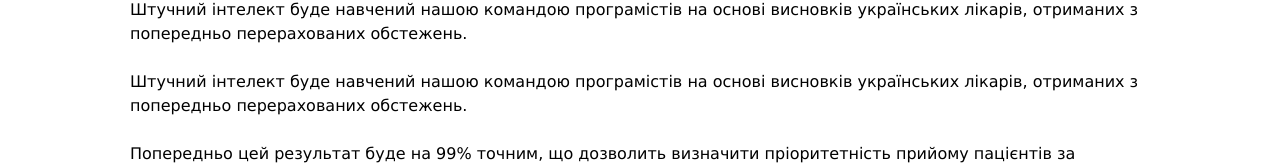
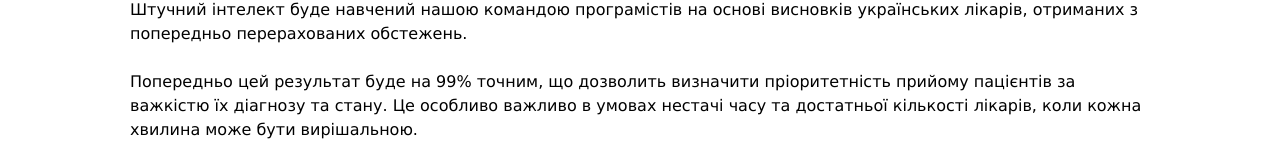
Before and after one commit to Nick-1/uatranscript, a React (Vite) app: page / in a window 1280 px wide. Shown: the part 907-1075 px from the top of the page. Built offline with nearby package versions, Linux system fonts and the light colour scheme.

Commit message:
remove redundant <p> on the main page

```diff
--- a/src/pages/MainPage.tsx
+++ b/src/pages/MainPage.tsx
@@ -16,10 +16,6 @@ const MainPage: React.FC = () => {
                отриманих з попередньо перерахованих обстежень.
             </p>
             <p>
-                Штучний інтелект буде навчений нашою командою програмістів на основі висновків українських лікарів,
-                отриманих з попередньо перерахованих обстежень.
-            </p>
-            <p>
                 Попередньо цей результат буде на 99% точним, що дозволить визначити пріоритетність прийому пацієнтів за
                 важкістю їх діагнозу та стану. Це особливо важливо в умовах нестачі часу та достатньої кількості лікарів,
                 коли кожна хвилина може бути вирішальною.
```
